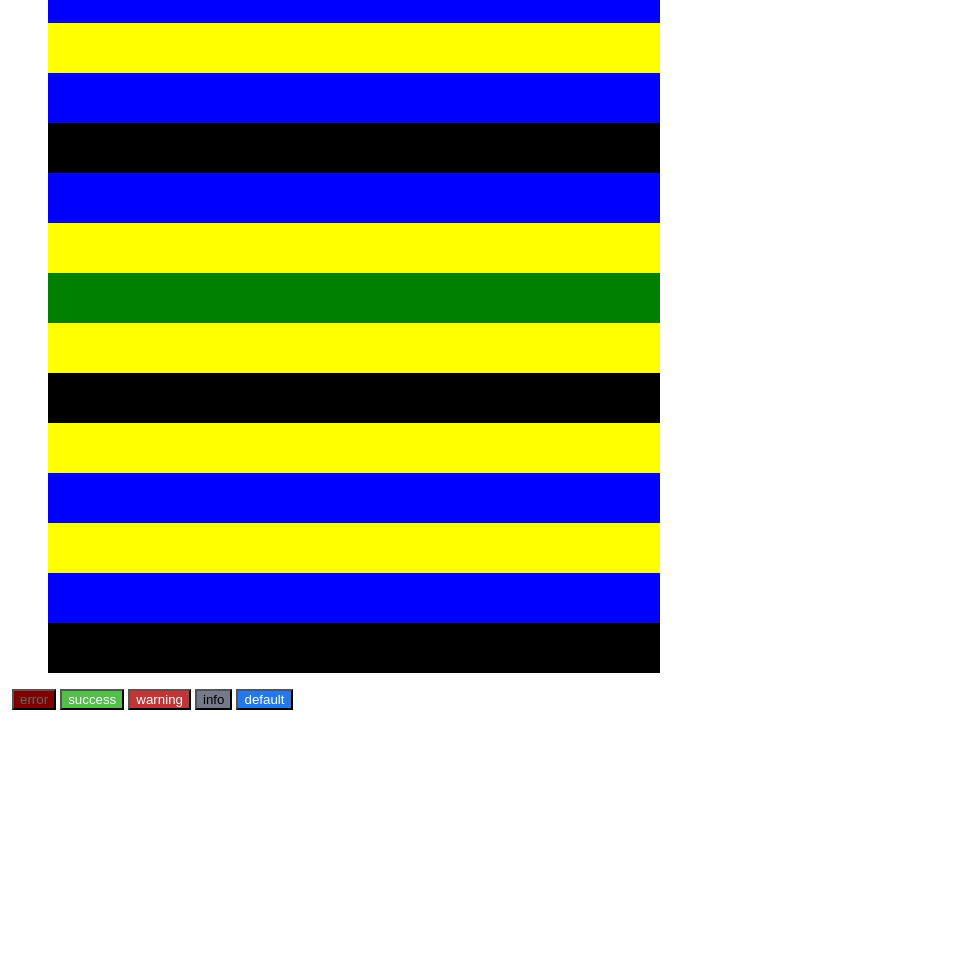
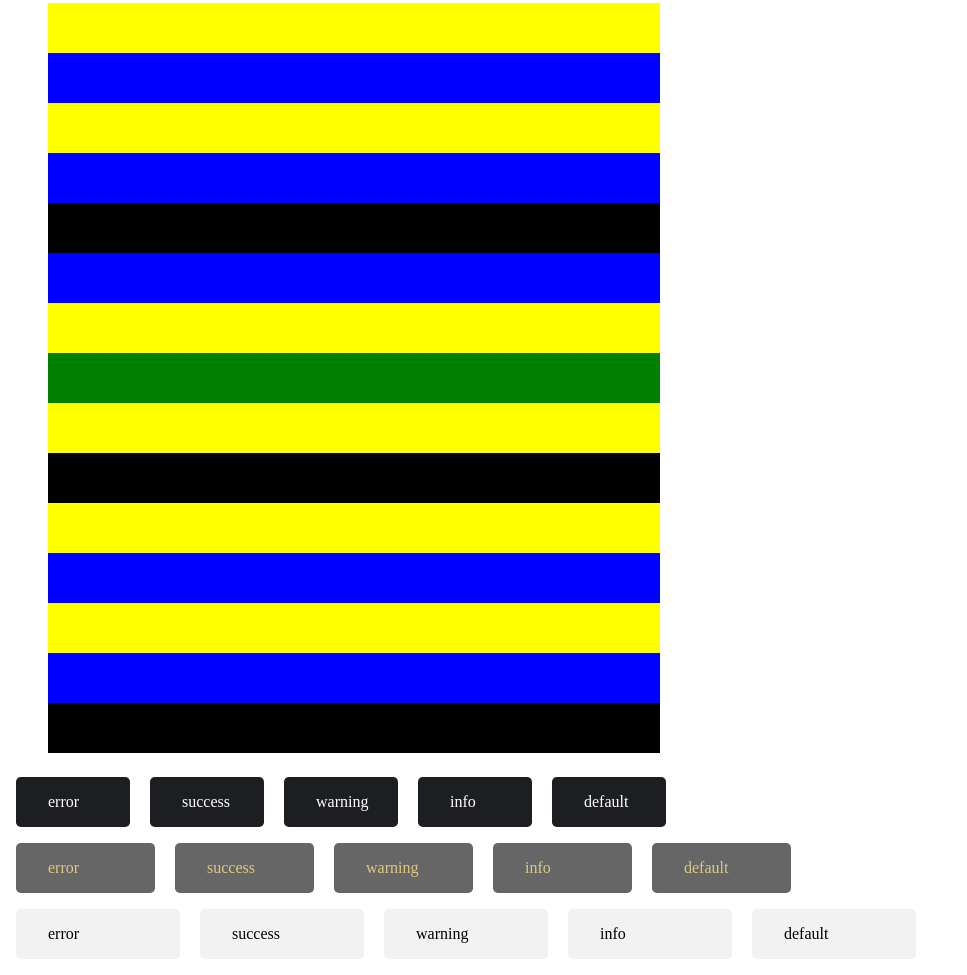
Before and after one commit to annadzuienko/mate_academy, a website: page Lesson_12/homework/dist/index.html in a window 1280 px wide. Shown: the part 1356-2331 px from the top of the page, without its empty margins (0-967 px from the left). Before the commit the page ends 2074 px from the top, so only its background shows below. Drawn offline with Linux system fonts and the light colour scheme.

Commit message:
Add files via upload

```diff
--- a/Lesson_12/homework/dist/index.html
+++ b/Lesson_12/homework/dist/index.html
@@ -115,13 +115,53 @@
   <li class="colorful"></li>
   <li class="colorful"></li>
 </ul>
-  ﻿
-	<button class="button-error">error</button>
-	<button class="button-success">success</button>
-	<button class="button-warning">warning</button>
-	<button class="button-info">info</button>
-	<button class="button-default">default</button>
-
+  ﻿<section class="theme-small">
+  <a href="#" class="button">error</a>
+</section>
+<section class="theme-small">
+  <a href="#" class="button">success</a>
+</section>
+<section class="theme-small">
+  <a href="#" class="button">warning</a>
+</section>
+<section class="theme-small">
+  <a href="#" class="button">info</a>
+</section>
+<section class="theme-small">
+  <a href="#" class="button">default</a>
+</section>
+<br>
+<section class="theme-middle">
+  <a href="#" class="button">error</a>
+</section>
+<section class="theme-middle">
+  <a href="#" class="button">success</a>
+</section>
+<section class="theme-middle">
+  <a href="#" class="button">warning</a>
+</section>
+<section class="theme-middle">
+  <a href="#" class="button">info</a>
+</section>
+<section class="theme-middle">
+  <a href="#" class="button">default</a>
+</section>
+<br>
+<section class="theme-big">
+  <a href="#" class="button">error</a>
+</section>
+<section class="theme-big">
+  <a href="#" class="button">success</a>
+</section>
+<section class="theme-big">
+  <a href="#" class="button">warning</a>
+</section>
+<section class="theme-big">
+  <a href="#" class="button">info</a>
+</section>
+<section class="theme-big">
+  <a href="#" class="button">default</a>
+</section>
 
 </body>
 </html>
--- a/Lesson_12/homework/dist/main.css
+++ b/Lesson_12/homework/dist/main.css
@@ -141,16 +141,16 @@ button:first-child {
   margin-left: 250px; }
 
 .container__item {
-  display: inline-block;
+  display: block;
   width: 33%;
   height: 30px;
-  margin: 0;
+  margin: 10px;
   color: #ffcccc;
   font-size: 14px;
   font-family: "Helvetica";
   box-shadow: 1px 1px 1px 1px rgba(134, 108, 108, 0.5); }
   .container__item-text {
-    margin: 7px;
+    padding: 7px;
     display: block; }
 
 .colorful {
@@ -338,26 +338,30 @@ button:first-child {
 .colorful:nth-child(8n) {
   background: green; }
 
+.theme-small .button {
+  background: #1d1e22;
+  color: #fff;
+  width: 50px; }
+
+.theme-middle .button {
+  background: #666;
+  color: #ddca7d;
+  width: 75px; }
+
+.theme-big .button {
+  background: #f2f2f2;
+  color: #000;
+  width: 100px; }
+
 .button {
-  display: inline-block;
-  padding: .5em;
-  background: #ccc;
-  color: #666; }
-  .button-success {
-    background-color: #52bf4a;
-    color: #fff; }
-  .button-warning {
-    background-color: #c23435;
-    color: #fff; }
-  .button-info {
-    background-color: #757989;
-    color: #000; }
-  .button-default {
-    background-color: #2478ed;
-    color: #fff; }
-  .button-error {
-    background-color: #800000;
-    color: #666; }
+  display: block;
+  text-decoration: none;
+  padding: 1em 2em;
+  border-radius: .3em;
+  margin: .5em; }
+
+section {
+  display: inline-block; }
 
 1 {
   color: #ffcc1 + 1;
```
